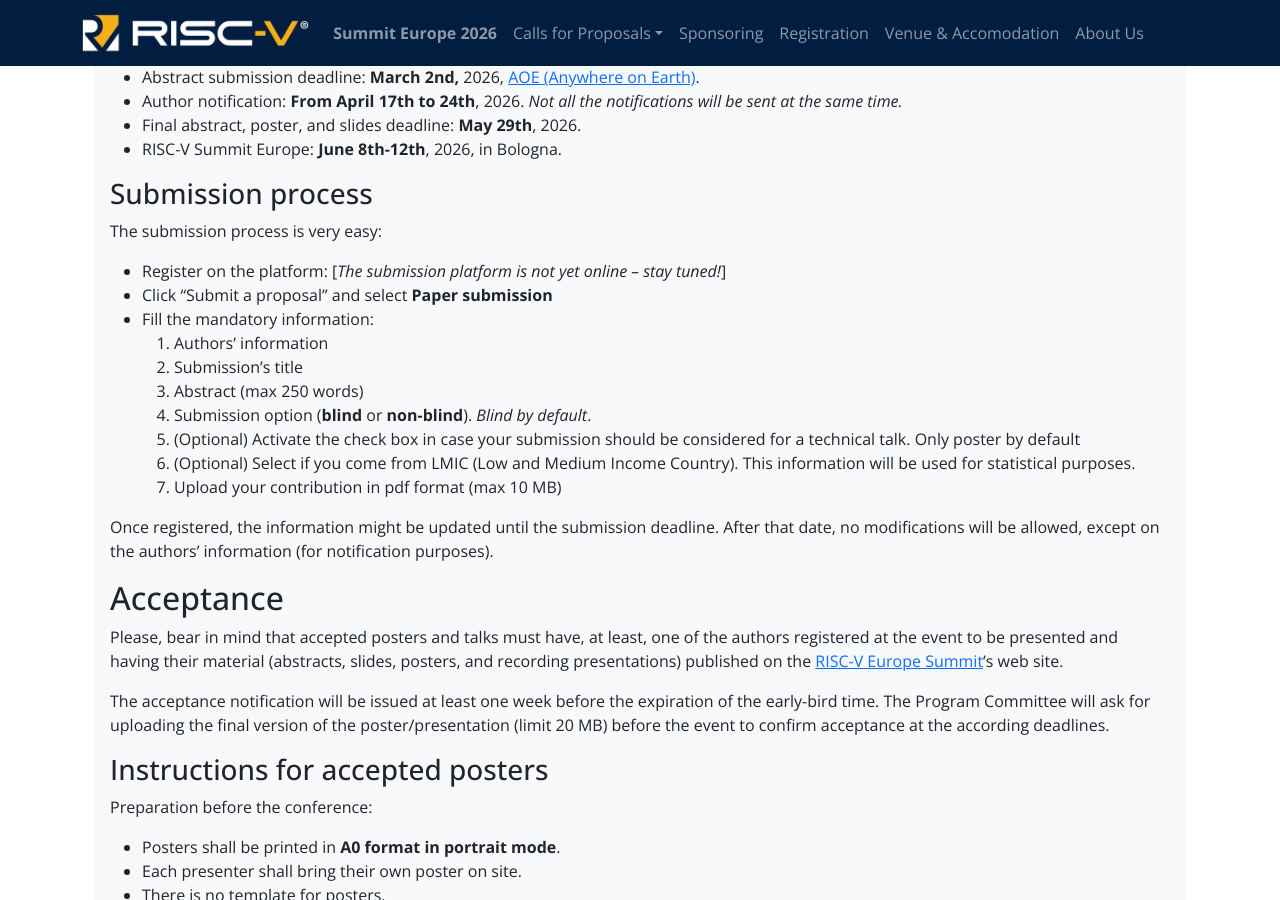
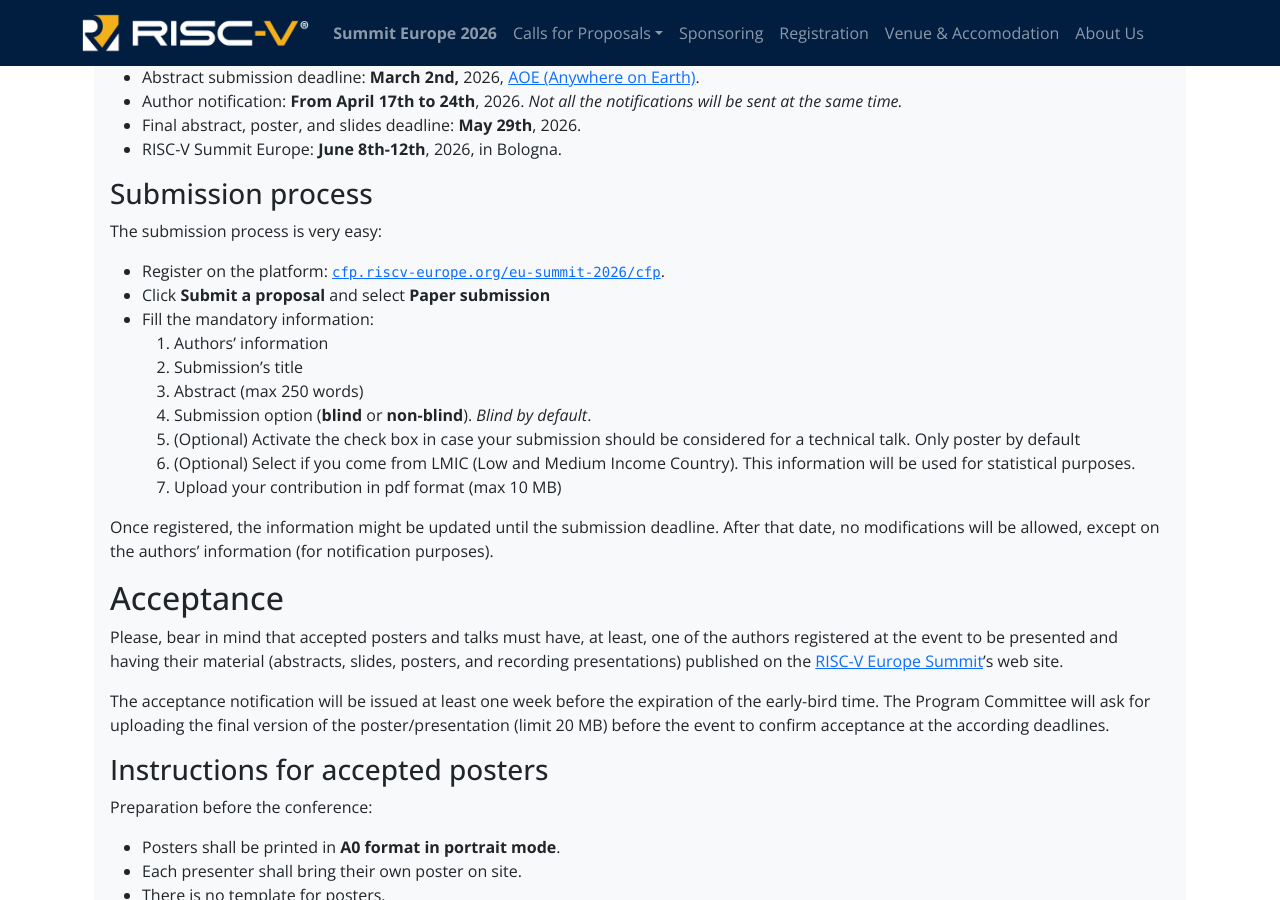
Before and after one commit to riscv-europe/summit-website-development, a Jekyll site: the page built from summit/2026/call-for-contrib.md, in a window 1280 px wide and 900 px high, scrolled down 2242 px. Built offline with Jekyll 4.4.1, drawn with Linux system fonts in a browser that asks for light colours.

Commit message:
Add: link to the submission platform.

```diff
--- a/summit/2026/call-for-contrib.md
+++ b/summit/2026/call-for-contrib.md
@@ -126,8 +126,9 @@
 
 The submission process is very easy:
 
-- Register on the platform: [*The submission platform is not yet online -- stay tuned!*]
-- Click “Submit a proposal” and select **Paper submission**
+- Register on the platform:
+  [`cfp.riscv-europe.org/eu-summit-2026/cfp`](https://cfp.riscv-europe.org/eu-summit-2026/cfp).
+- Click **Submit a proposal** and select **Paper submission**
 - Fill the mandatory information:
     1. Authors’ information
     2. Submission’s title
```
Also changed, not shown: summit/2026/call-for-demos.md (+2 -2 lines).
